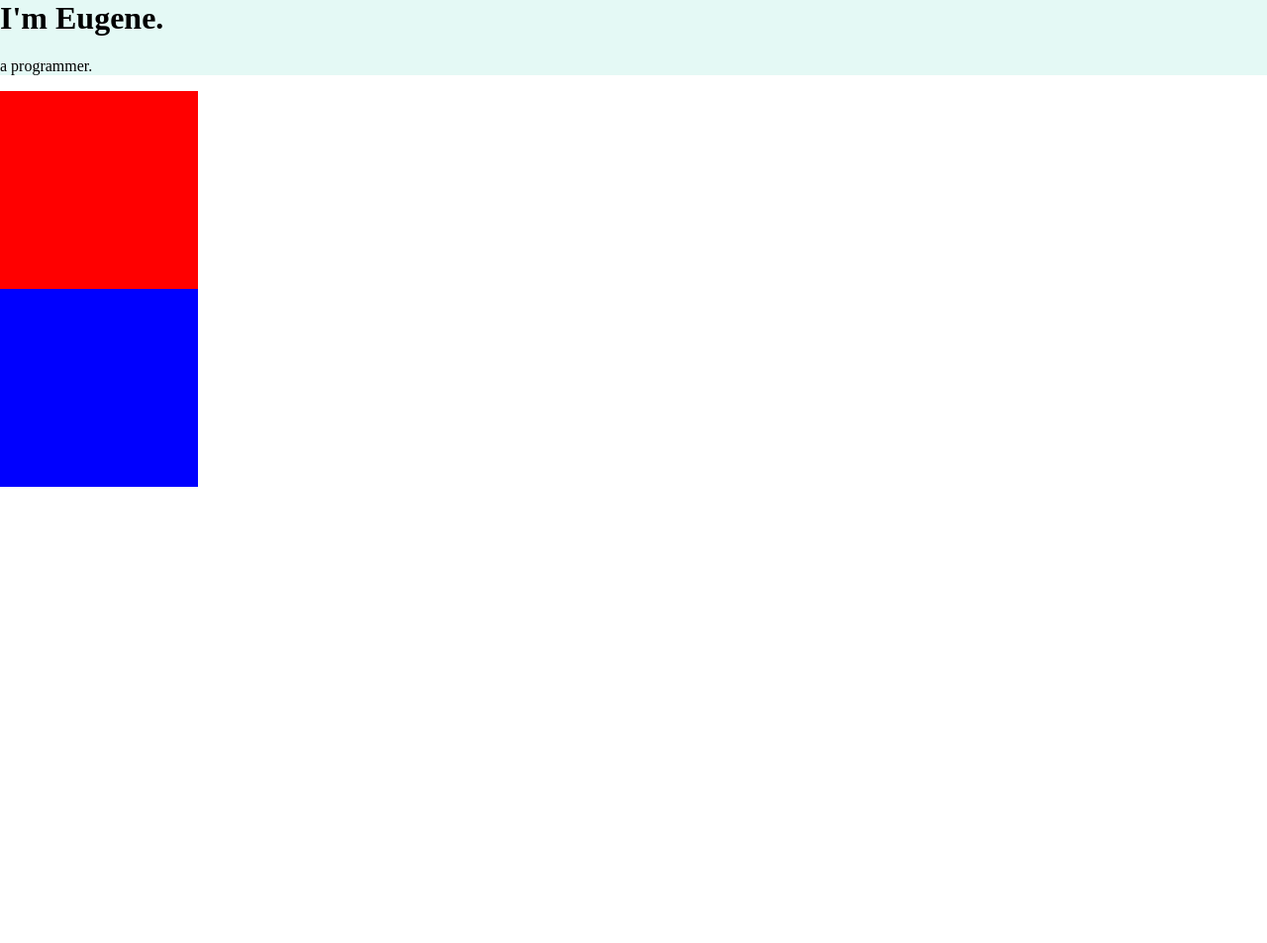
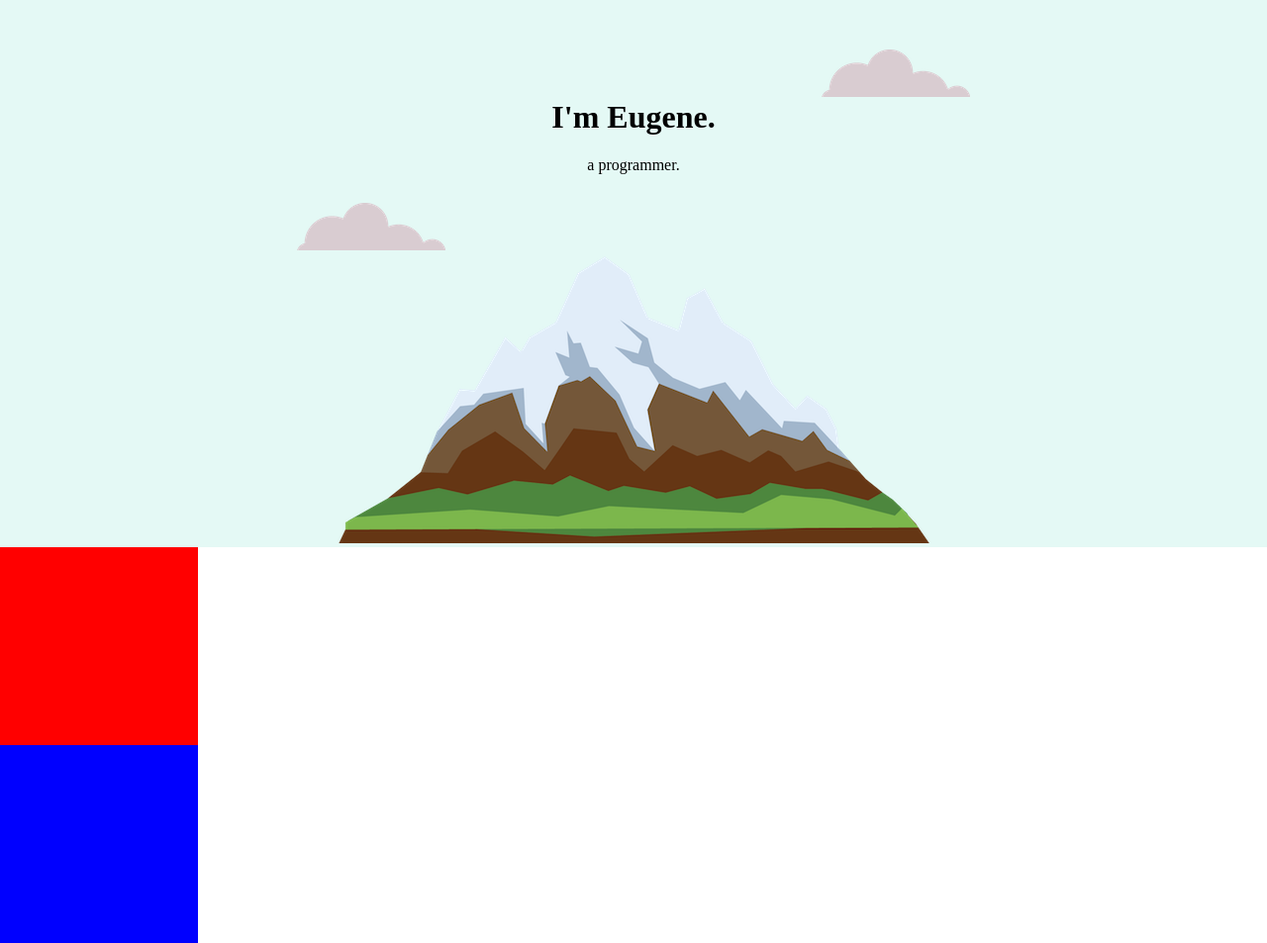
Before and after one commit to eisforgene/02-my-site, a plain HTML site: page index.html in a window 1280 px wide. Shown: the whole page at 99% size. Before the commit the page ends 800 px from the top, so only its background shows below. Drawn offline with Linux system fonts and the light colour scheme.

Commit message:
centering with css

```diff
--- a/assets/css/style.css
+++ b/assets/css/style.css
@@ -1,5 +1,6 @@
 body {
     margin: 0;
+    text-align: center;
 }
 
 h1 {
@@ -8,6 +9,8 @@ h1 {
 
 .top-container {
     background-color: #E4F9F5;
+    position: relative;
+    padding-top: 100px;
 }
 
 .middle-container {
@@ -21,3 +24,15 @@ h1 {
     height: 200px;
     width: 200px;
 }
+
+.top-cloud {
+    position: absolute;
+    right: 300px;
+    top: 50px;
+}
+
+.bottom-cloud {
+    position: absolute;
+    left: 300px;
+    bottom: 300px;
+}
--- a/index.html
+++ b/index.html
@@ -10,8 +10,12 @@
   </head>
   <body>
     <div class="top-container">
+      <img class="top-cloud" src="./assets/images/cloud.png" alt="cloud-img">
       <h1>I'm Eugene.</h1>
       <p>a programmer.</p>
+      <img class="bottom-cloud" src="./assets/images/cloud.png" alt="cloud-img">
+      <img src="./assets/images/mountain.png" alt="mountain-img">
+
     </div>
     <div class="middle-container">
 
```
Also changed, not shown: assets/images/angela.png (deleted), assets/images/chillies.png (deleted).
